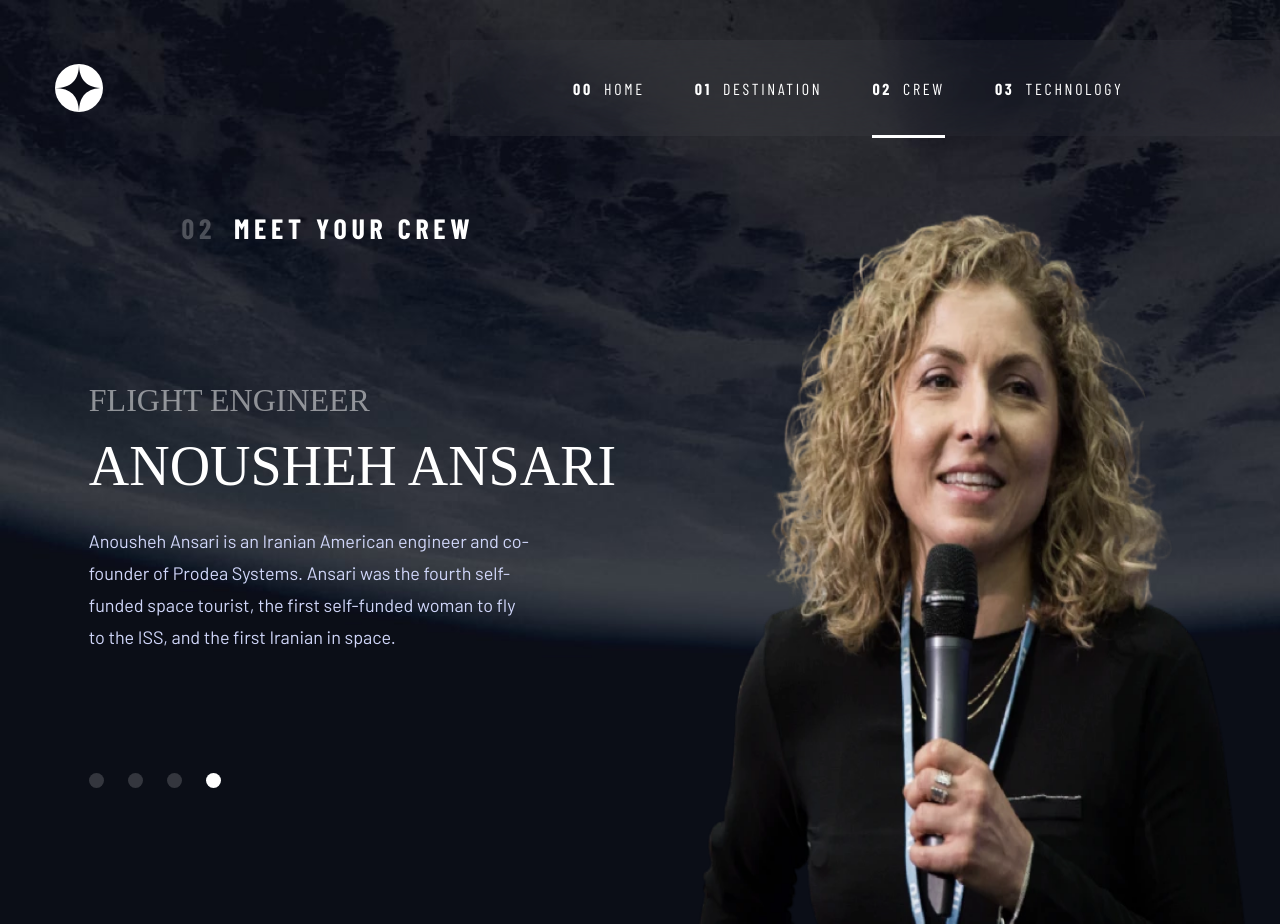
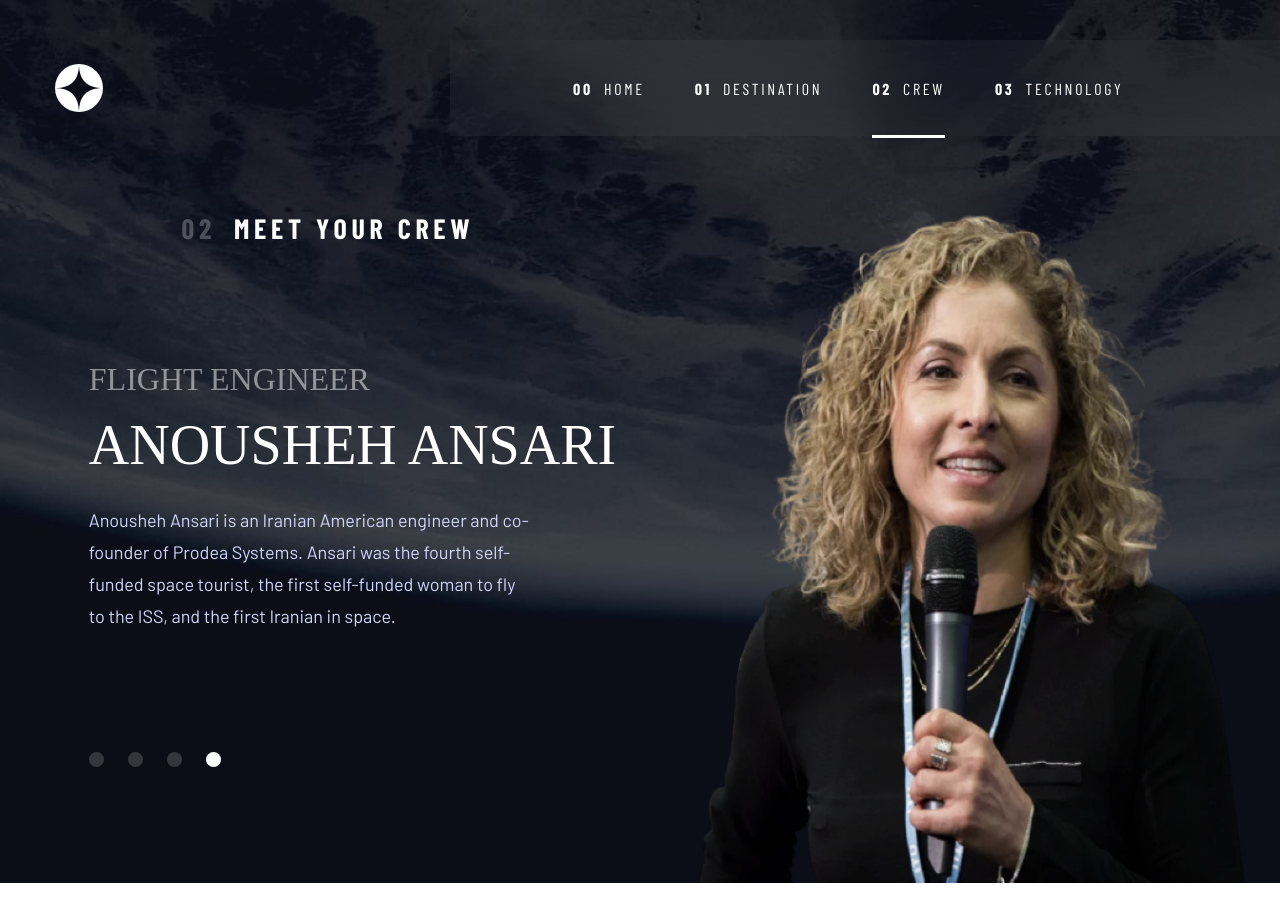
Before and after one commit to gigakhrz/Space-tourismo-website, a React (Vite) app: page /crew/anousheh in a window 1280 px wide. After the commit the page ends 883 px from the top, so only its background shows below. Built offline with nearby package versions, Linux system fonts and the light colour scheme; a web font is replaced by a local one.

Commit message:
solv the scroling problem

```diff
--- a/src/Components/Crew/CrewInfo.tsx
+++ b/src/Components/Crew/CrewInfo.tsx
@@ -84,8 +84,8 @@ const Container = styled.div`
       }
       @media screen and (min-width: 1200px) {
         width: 548px;
-        height: 712px;
-        margin-top: -33.6px;
+        height: 670px;
+        margin-top: -33px;
       }
     }
 
```
